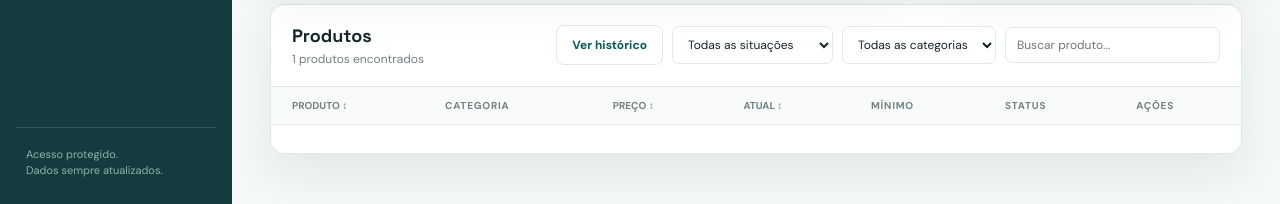
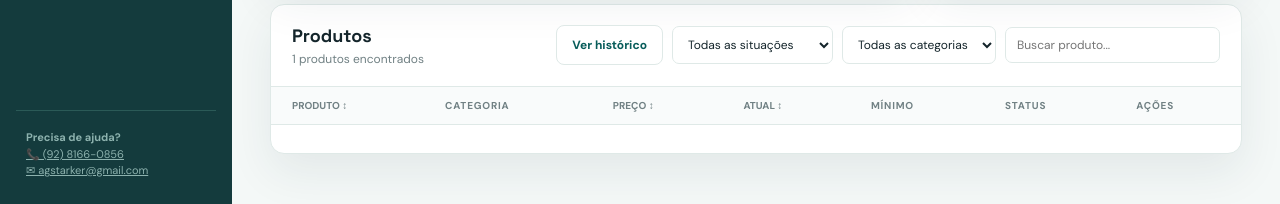
Before and after one commit to bacharelado/stockai, a FastAPI app: page /dashboard in a window 1280 px wide. Shown: the part 902-1106 px from the top of the page. Run offline with FastAPI, Linux system fonts and the light colour scheme; the visitor is signed in with stand-in values (Sample User, id 1); tables that the repository leaves empty hold one stand-in row (values such as "Sample post"); lists and menus that the app fills with data are empty; parts of the project's set-up code (start-up, migrations or seed data) failed here and were passed over.

Commit message:
feat: add support contact to sidebar

```diff
--- a/app/templates/partials/sidebar.html
+++ b/app/templates/partials/sidebar.html
@@ -31,7 +31,8 @@
     {% endif %}
 
     <div class="sidebar-footer">
-        Acesso protegido.<br />
-        Dados sempre atualizados.
+        <strong>Precisa de ajuda?</strong><br />
+        <a href="tel:+559281660856">📞 (92) 8166-0856</a><br />
+        <a href="mailto:agstarker@gmail.com">✉ agstarker@gmail.com</a>
     </div>
 </aside>
```
